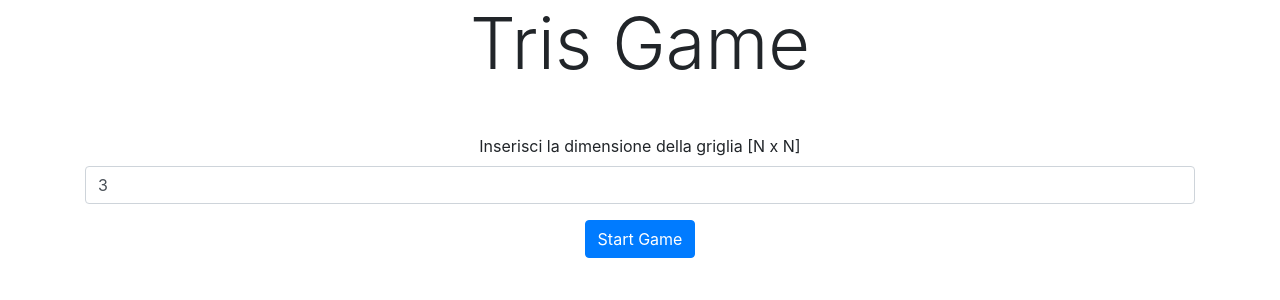
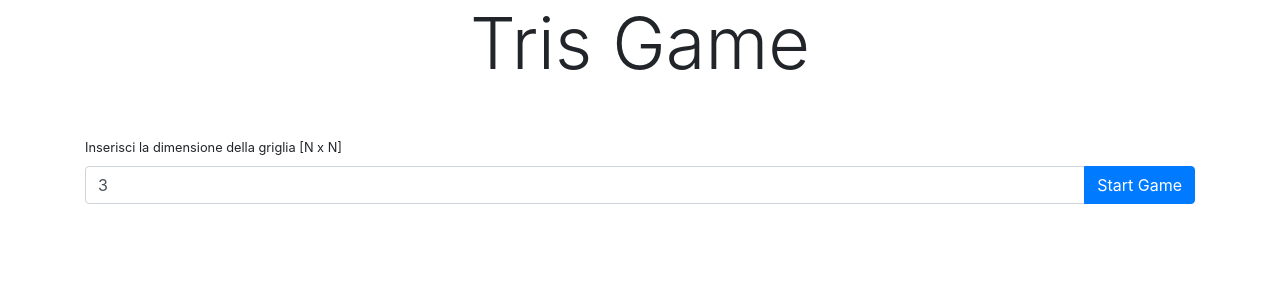
Before and after one commit to cassanellicarlo/tris, an Angular app: page / in a window 1280 px wide. Shown: the top 300 px of the page. Built offline with nearby package versions, Linux system fonts and the light colour scheme.

Commit message:
style modified

```diff
--- a/src/app/app.component.html
+++ b/src/app/app.component.html
@@ -1,6 +1,6 @@
 <!--The content below is only a placeholder and can be replaced.-->
-<div style="text-align:center">
-  <h1 class="display-3 mb-5">
+<div>
+  <h1 class="display-3 mb-5 text-center">
     Tris Game
   </h1>
 
--- a/src/app/components/gioco/gioco.component.css
+++ b/src/app/components/gioco/gioco.component.css
@@ -8,3 +8,7 @@
     border:2px solid grey;
     cursor:pointer;
 }
+
+.input-griglia{
+    width:70px;
+}
--- a/src/app/components/gioco/gioco.component.html
+++ b/src/app/components/gioco/gioco.component.html
@@ -1,11 +1,14 @@
 <div class="container">
+  <label for="dimgriglia"><small>Inserisci la dimensione della griglia [N x N]</small></label>
 
-  <label for="dimgriglia">Inserisci la dimensione della griglia [N x N]</label>
-  <div class="input-group mb-3">
-    <input type="number" min="2" id="dimgriglia" class="form-control" [(ngModel)]="dimensioneGriglia" placeholder="Dimensione Griglia">
+  <div class="input-group mb-5">
+    <input type="number" min="2" id="dimgriglia" class="form-control input-griglia" [(ngModel)]="dimensioneGriglia" placeholder="Dimensione Griglia">
+    <div class="input-group-append">
+      <button class="btn btn-primary" (click)="initGame()">Start Game</button>
+    </div>
   </div>
 
-  <button class="btn btn-primary mb-5" (click)="initGame()">Start Game</button>
+
 
   <div *ngIf="messaggio2" class="alert alert-primary" role="alert">
         {{messaggio2}}
@@ -17,7 +20,7 @@
 
 
 
-  <table class="table table-bordered mb-5 tabella">
+  <table class="table table-bordered mb-5 tabella text-center">
 
     <tr *ngFor="let riga of griglia;index as i">
       <td *ngFor="let c of griglia[i]; index as j" (click)="makeMove(i,j)" class="cella">
--- a/src/app/components/gioco/gioco.component.ts
+++ b/src/app/components/gioco/gioco.component.ts
@@ -29,8 +29,6 @@ export class GiocoComponent implements OnInit {
   // Inizializzazione del gioco
   initGame (){
 
-    console.log(this.dimensioneGriglia);
-
     this.giocatoreAttuale = this.giocatori[0]; // Inizia il giocatore 1 ("X")
     this.messaggio2="Tocca al Giocatore: "+this.giocatoreAttuale;
     this.mosse=0;
@@ -44,8 +42,6 @@ export class GiocoComponent implements OnInit {
         this.griglia[i][j]=new Quadrato("",true);
       }
     }
-
-
 
   }
 
```
